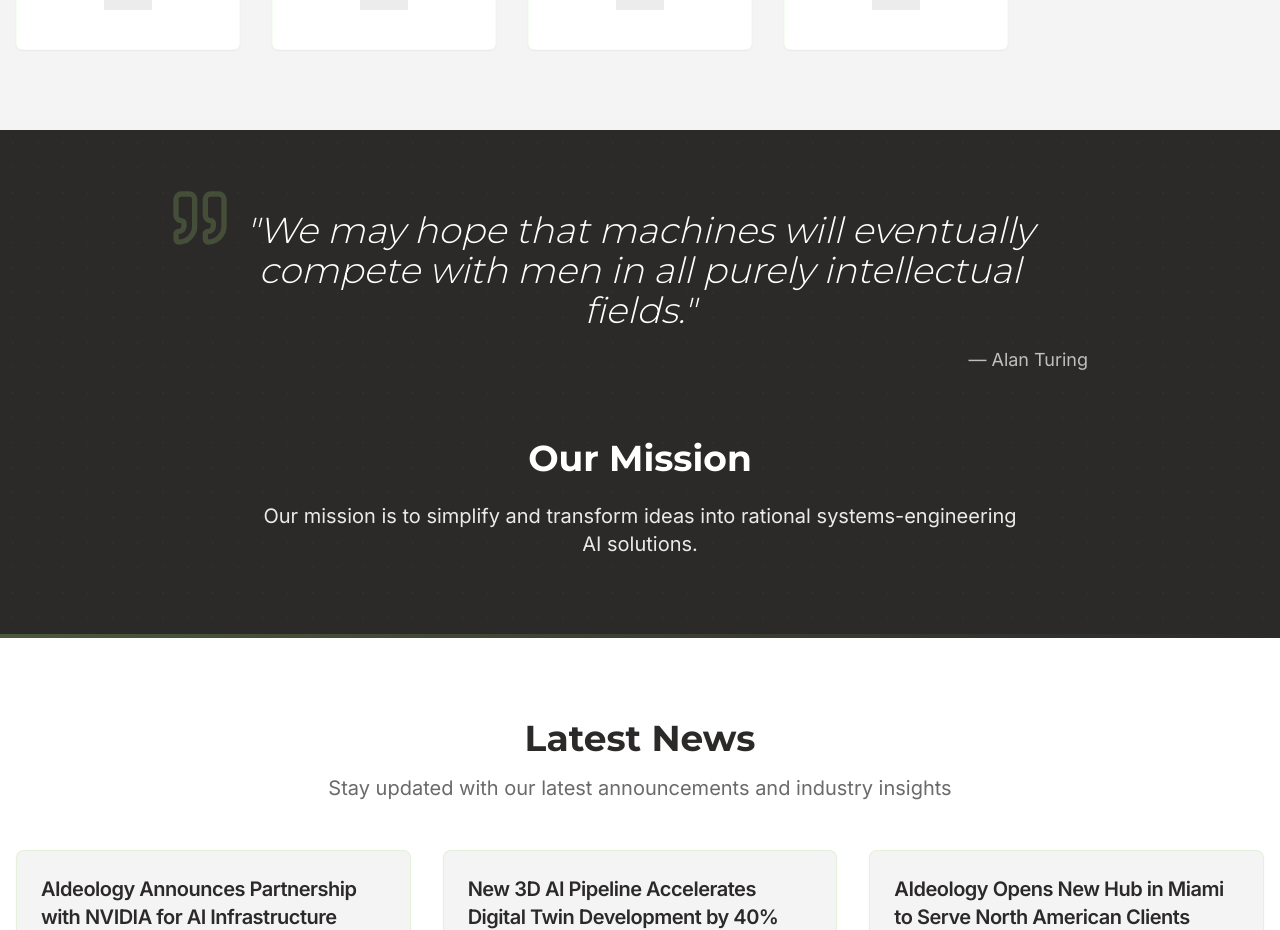
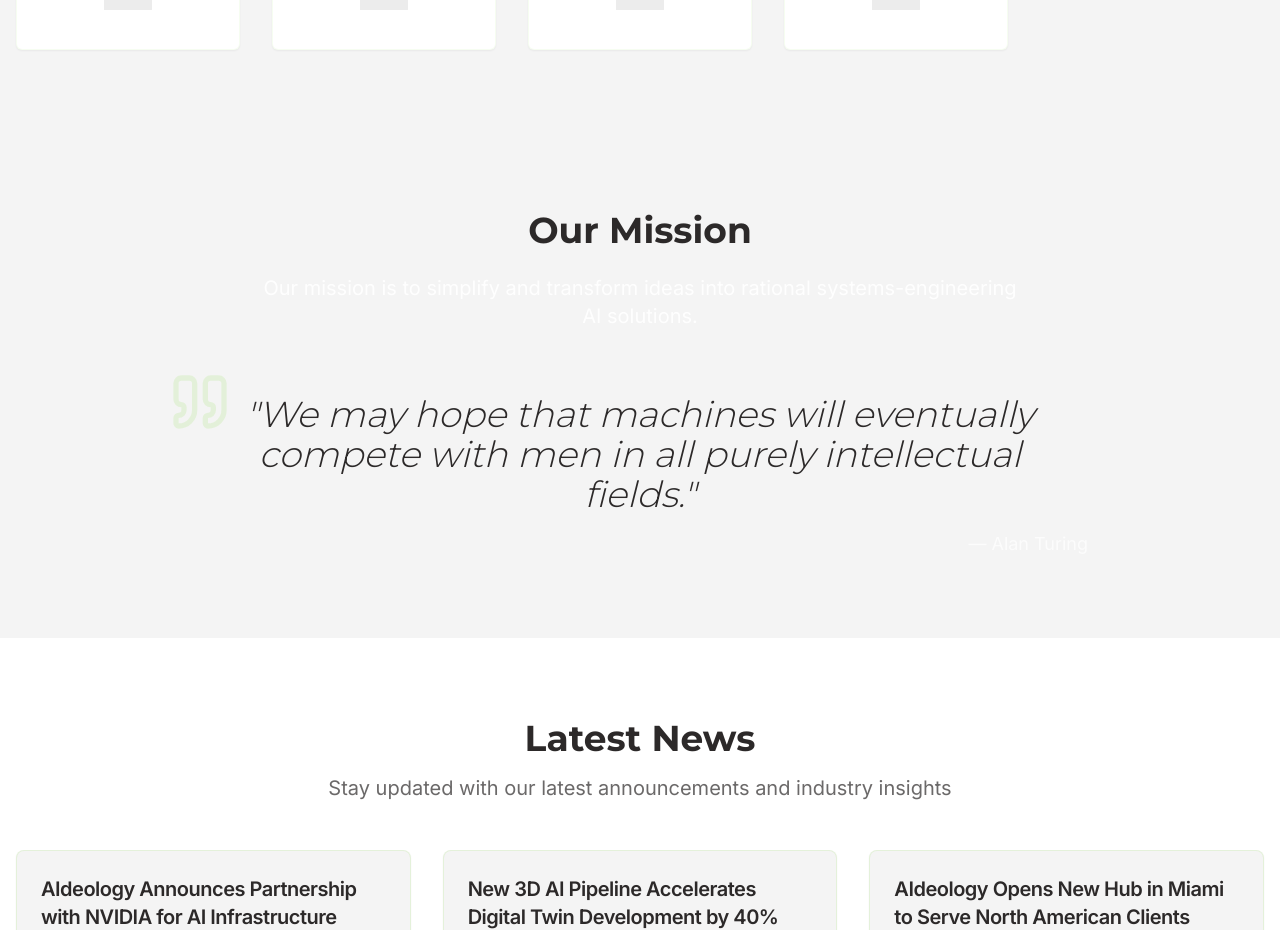
Before and after one commit to santimundi-aideology/new-aideology-web-2026, a Next.js app: page / in a window 1280 px wide. Shown: the part 4360-5290 px from the top of the page. Built offline with nearby package versions, Linux system fonts and the light colour scheme.

Commit message:
feat: add mission quote section component
Create new component for displaying mission quotes.

#VERCEL_SKIP

Co-authored-by: null <44504609+santimundi@users.noreply.github.com>

```diff
--- a/components/mission-quote-section.tsx
+++ b/components/mission-quote-section.tsx
@@ -1,15 +1,19 @@
 import { Quote } from "lucide-react"
 
-export default function MissionQuoteSection() {
+const MissionQuoteSection = () => {
   return (
-    <section className="py-20 bg-charcoal relative overflow-hidden text-white">
-      {/* Background pattern */}
-      <div className="absolute inset-0 point-cloud-bg opacity-30"></div>
+    <section className="py-20 bg-brand-gray-2">
+      <div className="max-w-4xl mx-auto">
+        {/* Mission */}
+        <div className="text-center mb-16">
+          <h2 className="text-3xl md:text-4xl font-bold mb-6">Our Mission</h2>
+          <p className="text-xl text-white/90 max-w-3xl mx-auto">
+            Our mission is to simplify and transform ideas into rational systems-engineering AI solutions.
+          </p>
+        </div>
 
-      <div className="container mx-auto px-4 relative z-10">
-        <div className="max-w-4xl mx-auto">
         {/* Quote */}
-          <div className="mb-12 relative">
+        <div className="relative">
           <Quote className="absolute -top-6 -left-6 h-16 w-16 text-accent-green opacity-20" />
           <blockquote className="text-2xl md:text-3xl lg:text-4xl font-montserrat font-light italic text-center px-8">
             "We may hope that machines will eventually compete with men in all purely intellectual fields."
@@ -18,19 +22,9 @@ export default function MissionQuoteSection() {
             <p className="text-lg">— Alan Turing</p>
           </div>
         </div>
-
-          {/* Mission */}
-          <div className="text-center mt-16">
-            <h2 className="text-3xl md:text-4xl font-bold mb-6">Our Mission</h2>
-            <p className="text-xl text-white/90 max-w-3xl mx-auto">
-              Our mission is to simplify and transform ideas into rational systems-engineering AI solutions.
-            </p>
       </div>
-        </div>
-      </div>
-
-      {/* Animated gradient line */}
-      <div className="absolute bottom-0 left-0 right-0 h-1 bg-gradient-to-r from-accent-green/0 via-accent-green/50 to-accent-green/0 animate-gradient"></div>
     </section>
   )
 }
+
+export default MissionQuoteSection
```
Lines whose indentation alone changed are shown as unchanged.
